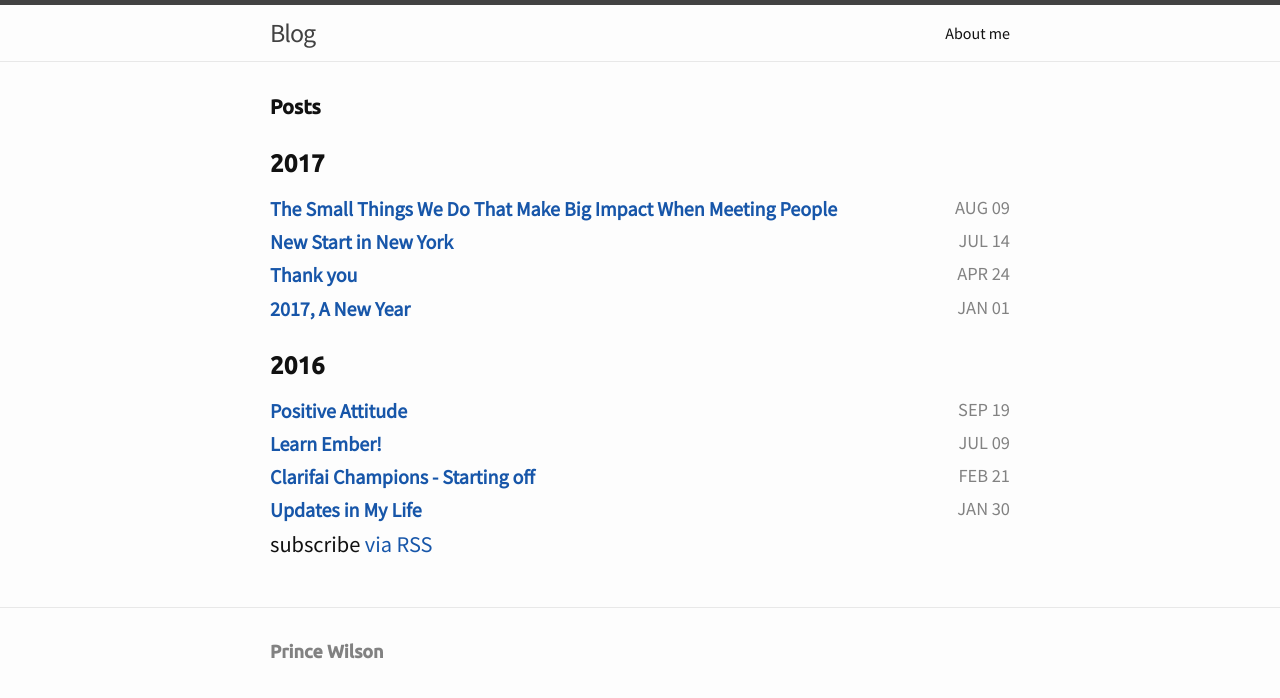
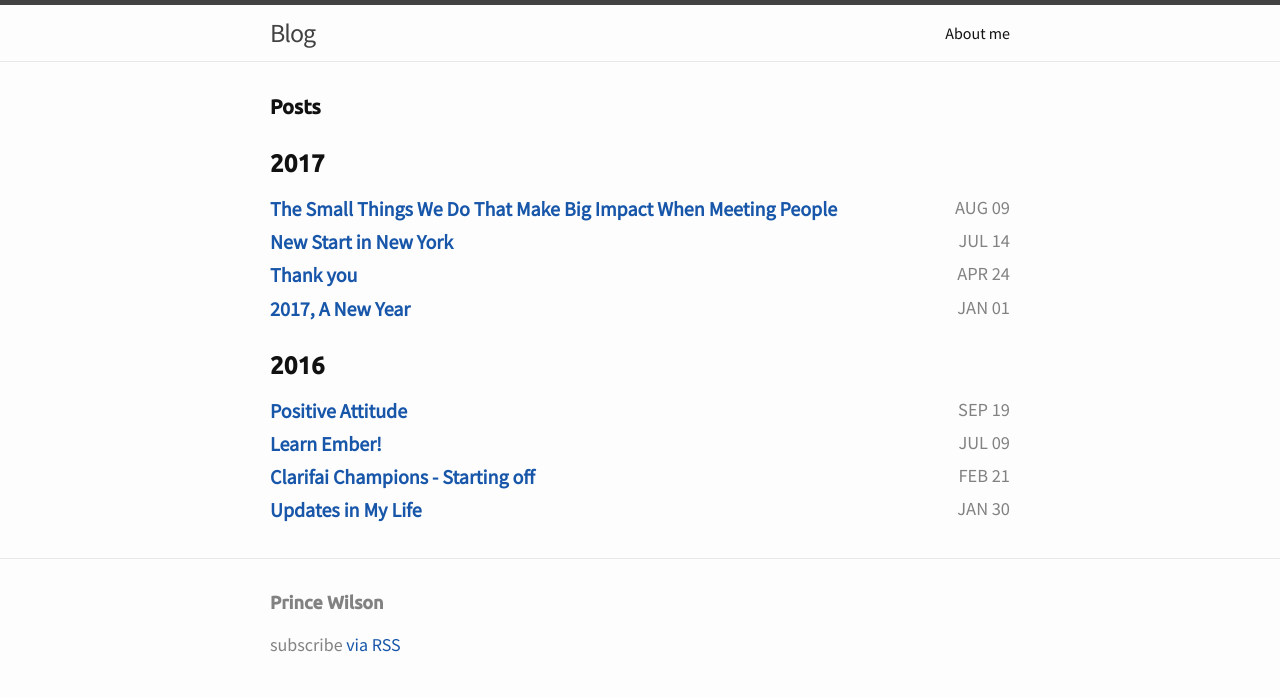
Before and after one commit to maxcell/blog, a Jekyll site: the page built from blog/index.html, in a window 1280 px wide. Shown: the top 698 px of the page. Built offline with Jekyll 4.4.1, drawn with Linux system fonts in a browser that asks for light colours; comment, search, counter and statistics services are not loaded.

Commit message:
Modify footer with subscribe

```diff
--- a/_includes/footer.html
+++ b/_includes/footer.html
@@ -3,7 +3,7 @@
   <div class="wrapper">
 
     <h3 class="footer-heading">{{ site.author }}</h2>
-
+    <p class="footer-heading rss-subscribe">subscribe <a href="{{ "/feed.xml" | prepend: site.baseurl }}">via RSS</a></p>
 
   </div>
 
--- a/blog/index.html
+++ b/blog/index.html
@@ -22,7 +22,5 @@
           <div class="article-title"><a class="post-link" href="{{ post.url | prepend: site.baseurl }}">{{ post.title }}</a></div>
         </article>
     {% endfor %}
-  <p class="rss-subscribe">subscribe <a href="{{ "/feed.xml" | prepend: site.baseurl }}">via RSS</a></p>
-
   </section>
 </div>
```
